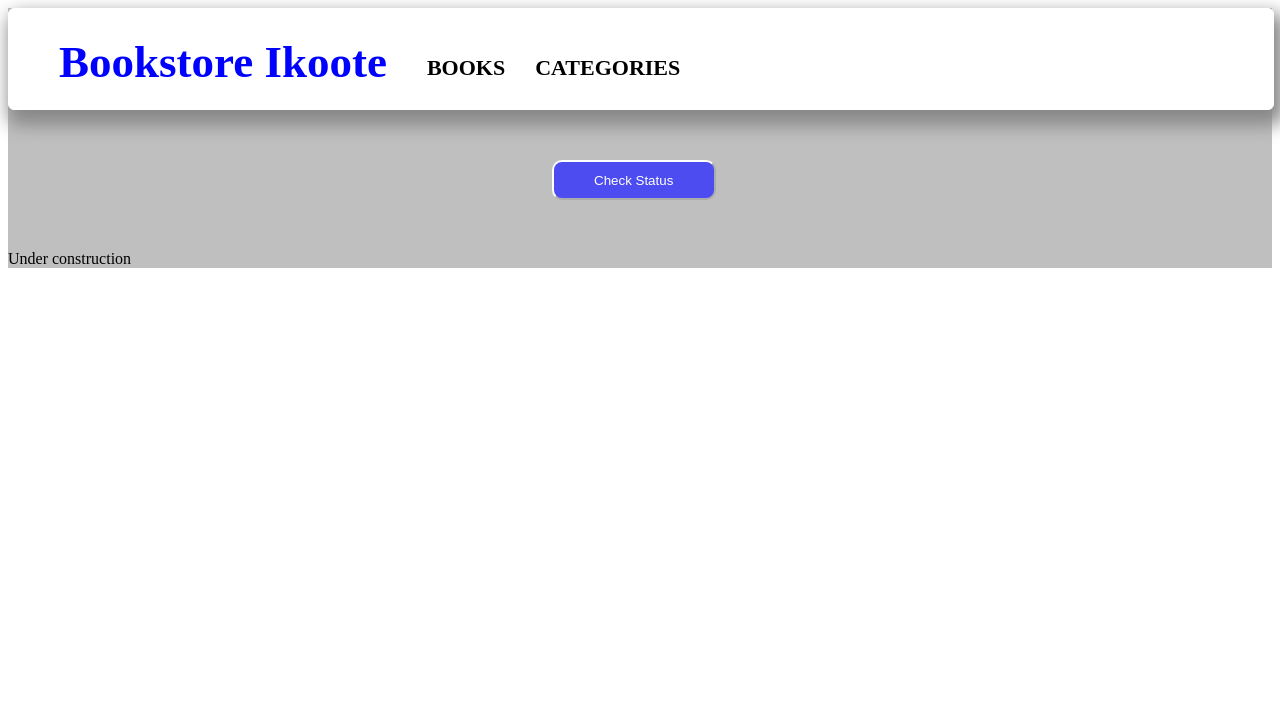
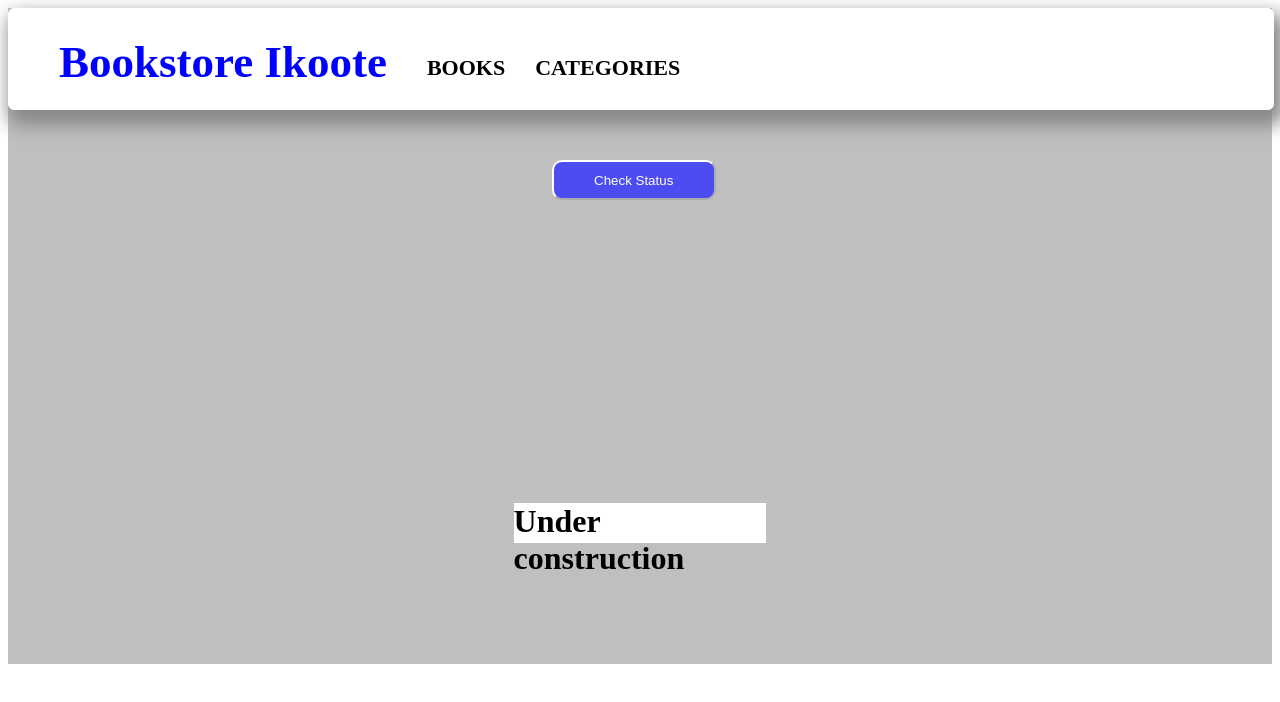
Before and after one commit to ikoote1/bookstore, a React (Create React App) app: page /categories in a window 1280 px wide. Shown: the top 702 px of the page. Built offline with nearby package versions, Linux system fonts and the light colour scheme.

Commit message:
adding code

```diff
--- a/src/components/Categories.js
+++ b/src/components/Categories.js
@@ -5,16 +5,16 @@ const Categories = () => {
 
   if (categories.length < 1) {
     return (
-      <div>
+      <div className="cat">
         <button type="button" className="check">Check Status</button>
-        <div>Under construction</div>
+        <div><h1>Under construction</h1></div>
       </div>
     );
   }
   return (
-    <div>
+    <div className="cat">
       <button type="button" className="check">Check Status</button>
-      <div>Under</div>
+      <div><h1>Under construction</h1></div>
     </div>
   );
 };
--- a/src/index.css
+++ b/src/index.css
@@ -126,3 +126,14 @@ input {
   color: white;
   margin: 50px 43%;
 }
+
+.cat>div{
+  width: 20%;
+  margin: 20% 40%;
+  padding-bottom: 100px;
+}
+
+.cat>div>h1{
+  background-color: white;
+  height: 40px;
+}
```
